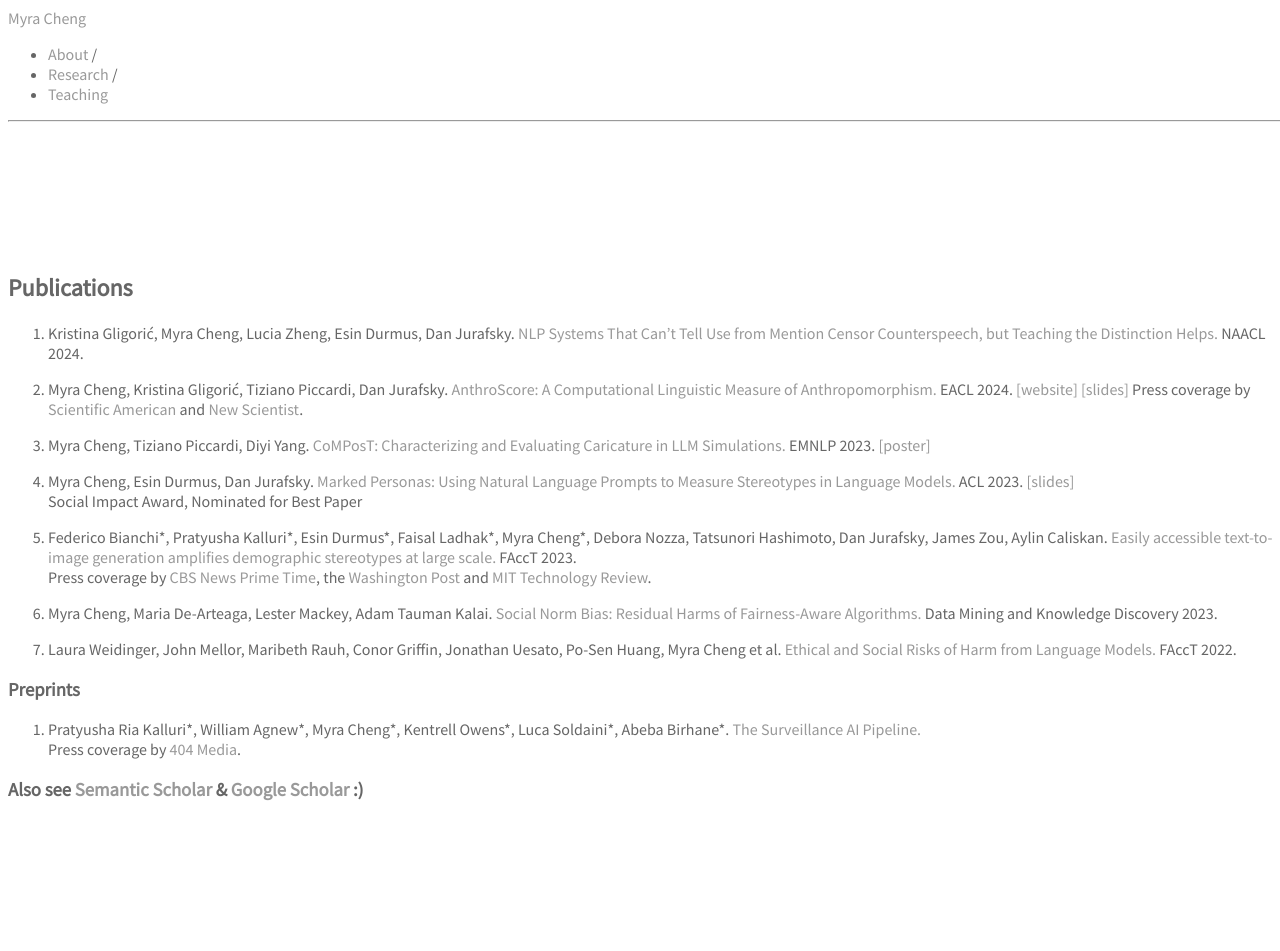
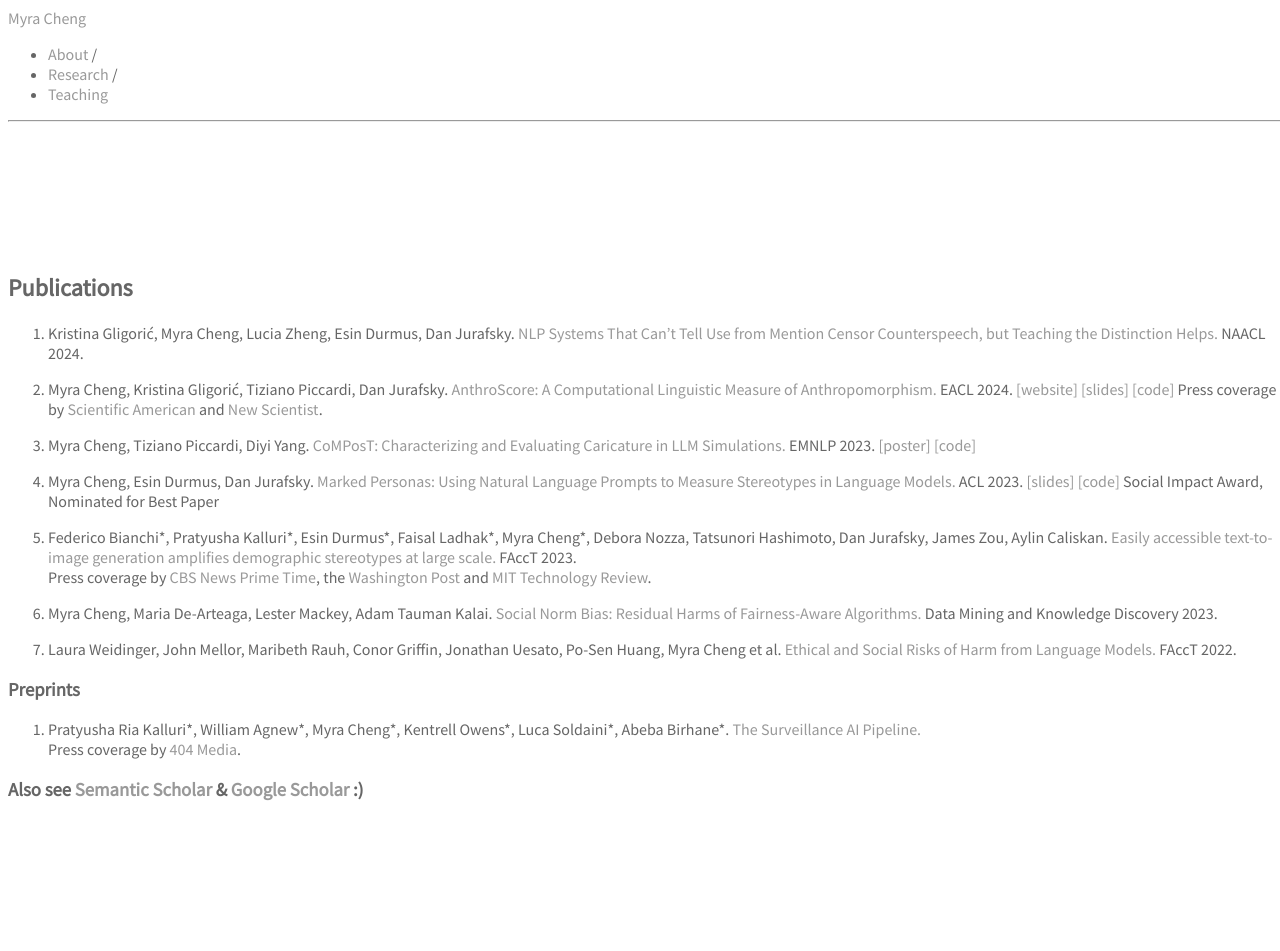
Before and after one commit to myracheng/myracheng.github.io, a Jekyll site: the page built from research.md, in a window 1280 px wide. Built offline with Jekyll 4.4.1, drawn with Linux system fonts in a browser that asks for light colours; some web fonts are replaced; our own code applies the rules of GitHub Pages for plain Markdown files.

Commit message:
Update research.md

```diff
--- a/research.md
+++ b/research.md
@@ -2,13 +2,13 @@
 
 1. Kristina Gligorić, Myra Cheng, Lucia Zheng, Esin Durmus, Dan Jurafsky. [NLP Systems That Can’t Tell Use from Mention Censor Counterspeech, but Teaching the Distinction Helps.](https://arxiv.org/pdf/2404.01651.pdf) NAACL 2024.
 
-2. Myra Cheng, Kristina Gligorić, Tiziano Piccardi, Dan Jurafsky. [AnthroScore: A Computational Linguistic Measure of Anthropomorphism.](https://arxiv.org/pdf/2402.02056.pdf) EACL 2024. <span class="subline">[[website]](http://anthroscore.stanford.edu/)  [[slides]](anthroslides.pdf)</span>
+2. Myra Cheng, Kristina Gligorić, Tiziano Piccardi, Dan Jurafsky. [AnthroScore: A Computational Linguistic Measure of Anthropomorphism.](https://arxiv.org/pdf/2402.02056.pdf) EACL 2024. <span class="subline">[[website]](http://anthroscore.stanford.edu/)  [[slides]](anthroslides.pdf) [[code]](https://github.com/myracheng/AnthroScore)</span>
 <span class="subline">
 Press coverage by [Scientific American](https://www.scientificamerican.com/article/can-ai-replace-human-research-participants-these-scientists-see-risks/) and [New Scientist](https://www.newscientist.com/article/2417992-researchers-increasingly-view-tech-as-having-human-like-qualities/).</span>
 
-3. Myra Cheng, Tiziano Piccardi, Diyi Yang. [CoMPosT: Characterizing and Evaluating Caricature in LLM Simulations.](https://arxiv.org/pdf/2310.11501.pdf) EMNLP 2023. <span class="subline">[[poster]](compost_poster.pdf)</span>
+3. Myra Cheng, Tiziano Piccardi, Diyi Yang. [CoMPosT: Characterizing and Evaluating Caricature in LLM Simulations.](https://arxiv.org/pdf/2310.11501.pdf) EMNLP 2023. <span class="subline">[[poster]](compost_poster.pdf) [[code]](https://github.com/myracheng/lm_caricature)</span>
 
-4. Myra Cheng, Esin Durmus, Dan Jurafsky. [Marked Personas: Using Natural Language Prompts to Measure Stereotypes in Language Models.](https://arxiv.org/pdf/2305.18189.pdf) ACL 2023. <span class="subline">[[slides]](marked_slides.pdf)
+4. Myra Cheng, Esin Durmus, Dan Jurafsky. [Marked Personas: Using Natural Language Prompts to Measure Stereotypes in Language Models.](https://arxiv.org/pdf/2305.18189.pdf) ACL 2023. <span class="subline">[[slides]](marked_slides.pdf)  [[code]](https://github.com/myracheng/markedpersonas)
 Social Impact Award, Nominated for Best Paper</span>
 
 5. Federico Bianchi\*, Pratyusha Kalluri\*, Esin Durmus\*, Faisal Ladhak\*, Myra Cheng\*, Debora Nozza, Tatsunori Hashimoto, Dan Jurafsky, James Zou, Aylin Caliskan. [Easily accessible text-to-image generation amplifies demographic stereotypes at large scale.](https://arxiv.org/pdf/2211.03759.pdf) FAccT 2023.
```
